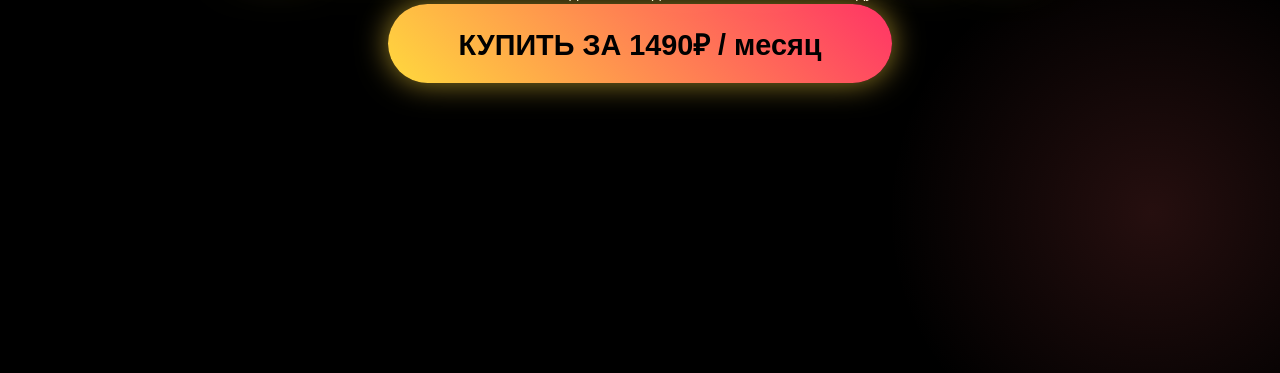
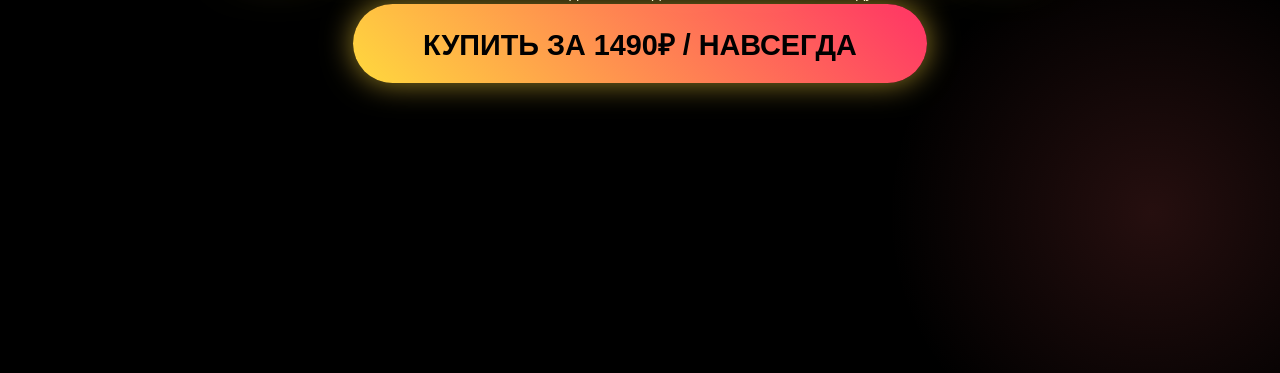
Before and after one commit to D1fficult04/banansense-site, a website: page public/index.html in a window 1280 px wide. Shown: the part 427-800 px from the top of the page. Drawn offline with nearby package versions, Linux system fonts and the light colour scheme; a script that the page names is missing.

Commit message:
index.html

```diff
--- a/public/index.html
+++ b/public/index.html
@@ -152,7 +152,7 @@
     <div>
       <h1>BANANSENSE</h1>
       <p>Самый сочный и невидимый чит для Counter-Strike 2 в 2025 году</p>
-      <button class="btn" id="buyBtn" style="font-size:1.8rem;padding:20px 70px;">КУПИТЬ ЗА 1490₽ / месяц</button>
+      <button class="btn" id="buyBtn" style="font-size:1.8rem;padding:20px 70px;">КУПИТЬ ЗА 1490₽ / НАВСЕГДА</button>
     </div>
   </section>
 
```
